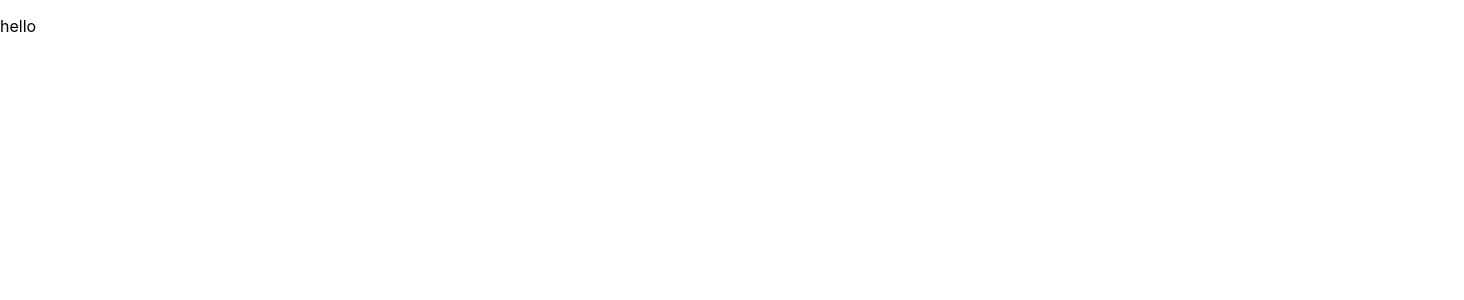
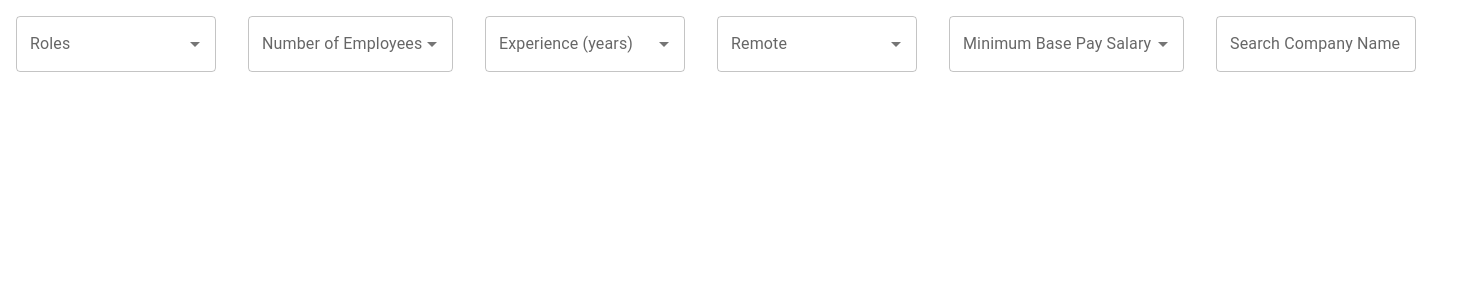
Before and after one commit to Abdur777/Candidate-application, a React (Create React App) app: page / in a window 1280 px wide. Shown: the top 300 px of the page, 1464 px wide, since content can reach past the window. Built offline with nearby package versions, Linux system fonts and the light colour scheme.

Commit message:
Select Field init

```diff
--- a/package.json
+++ b/package.json
@@ -3,8 +3,11 @@
   "version": "0.1.0",
   "private": true,
   "dependencies": {
+    "@emotion/react": "^11.11.4",
+    "@emotion/styled": "^11.11.5",
     "@material-ui/core": "^4.12.4",
     "@material-ui/icons": "^4.11.3",
+    "@mui/material": "^5.15.16",
     "@testing-library/jest-dom": "^5.17.0",
     "@testing-library/react": "^13.4.0",
     "@testing-library/user-event": "^13.5.0",
--- a/src/App.js
+++ b/src/App.js
@@ -1,3 +1,7 @@
+import AllSelect from "./Components/Select/AllSelect";
+
 export default function Home(){
- return <p>hello</p>
+ return (
+  <AllSelect/>
+ )
 }
--- /dev/null
+++ b/src/Components/Select/AllSelect.js
@@ -0,0 +1,21 @@
+import React from "react";
+import RoleSelect from "./SelectRoles";
+import NumberOfEmployeesSelect from "./SelectNumberOfEmployee";
+import { Box } from "@mui/material";
+import ExperienceSelect from "./SelectExperiance";
+import RemoteSelect from "./SelectRemote";
+import SalarySelect from "./SelectSalary";
+import CompanyNameSearch from "./ComapanySearch";
+
+export default function AllSelect(){
+    return (
+        <Box sx={{ display: 'flex' }}>
+            <RoleSelect/>
+            <NumberOfEmployeesSelect/>
+            <ExperienceSelect/>
+            <RemoteSelect/>
+            <SalarySelect/>
+            <CompanyNameSearch/>
+        </Box>
+    )
+}
--- /dev/null
+++ b/src/Components/Select/ComapanySearch.js
@@ -0,0 +1,24 @@
+import * as React from 'react';
+import { TextField, FormControl, InputLabel } from '@mui/material';
+
+export default function CompanyNameSearch() {
+  const [isInputLabelVisible, setIsInputLabelVisible] = React.useState(true);
+
+  const handleInputChange = (event) => {
+    const inputValue = event.target.value;
+    setIsInputLabelVisible(inputValue.trim().length === 0); // Show InputLabel only if input is empty
+  };
+
+  return (
+    <div>
+      <FormControl fullWidth sx={{ m: 2 }}>
+        {isInputLabelVisible && <InputLabel htmlFor="company-name-search">Search Company Name</InputLabel>}
+        <TextField
+          id="company-name-search"
+          onChange={handleInputChange}
+          sx={{ width: 200 }}
+        />
+      </FormControl>
+    </div>
+  );
+}
--- /dev/null
+++ b/src/Components/Select/SelectExperiance.js
@@ -0,0 +1,33 @@
+import * as React from 'react';
+import { Autocomplete, TextField, FormControl, InputLabel } from '@mui/material';
+
+const experienceYears = Array.from({ length: 10 }, (_, index) => index + 1).map((year) => ({ year }));
+
+export default function ExperienceSelect() {
+  const [isInputLabelVisible, setIsInputLabelVisible] = React.useState(true);
+
+  const handleInputChange = (event, value, reason) => {
+    if (reason === 'input') {
+      setIsInputLabelVisible(false); // Hide InputLabel when user starts typing
+    } else {
+      setIsInputLabelVisible(!value); // Hide InputLabel when value is selected
+    }
+  };
+
+  return (
+    <div>
+      <FormControl fullWidth sx={{ m: 2 }}>
+        {isInputLabelVisible && <InputLabel htmlFor="experience-select">Experience (years)</InputLabel>}
+        <Autocomplete
+          id="experience-select"
+          options={experienceYears}
+          getOptionLabel={(option) => option.year.toString()}
+          renderInput={(params) => <TextField {...params} />}
+          onChange={handleInputChange}
+          onInputChange={handleInputChange}
+          sx={{ width: 200 }}
+        />
+      </FormControl>
+    </div>
+  );
+}
--- /dev/null
+++ b/src/Components/Select/SelectNumberOfEmployee.js
@@ -0,0 +1,45 @@
+import * as React from 'react';
+import { Autocomplete, TextField, FormControl, InputLabel } from '@mui/material';
+
+const employeeRanges = [
+  { range: '1-10' },
+  { range: '11-20' },
+  { range: '21-30' },
+  { range: '31-40' },
+  { range: '41-50' },
+  { range: '51-100' },
+  { range: '101-200' },
+  { range: '201-300' },
+  { range: '301-400' },
+  { range: '401-500' },
+  { range: '500+' },
+];
+
+export default function NumberOfEmployeesSelect() {
+  const [isInputLabelVisible, setIsInputLabelVisible] = React.useState(true);
+
+  const handleInputChange = (event, value, reason) => {
+    if (reason === 'input') {
+      setIsInputLabelVisible(false); // Hide InputLabel when user starts typing
+    } else {
+      setIsInputLabelVisible(!value); // Hide InputLabel when value is selected
+    }
+  };
+
+  return (
+    <div>
+      <FormControl fullWidth sx={{ m: 2 }}>
+        {isInputLabelVisible && <InputLabel htmlFor="employee-select">Number of Employees</InputLabel>}
+        <Autocomplete
+          id="employee-select"
+          options={employeeRanges}
+          getOptionLabel={(option) => option.range}
+          renderInput={(params) => <TextField {...params} />}
+          onChange={handleInputChange}
+          onInputChange={handleInputChange}
+          sx={{ width: 205 }}
+        />
+      </FormControl>
+    </div>
+  );
+}
--- /dev/null
+++ b/src/Components/Select/SelectRemote.js
@@ -0,0 +1,37 @@
+import * as React from 'react';
+import { Autocomplete, TextField, FormControl, InputLabel } from '@mui/material';
+
+const remoteOptions = [
+  { option: 'Remote' },
+  { option: 'Hybrid' },
+  { option: 'In-office' },
+];
+
+export default function RemoteSelect() {
+  const [isInputLabelVisible, setIsInputLabelVisible] = React.useState(true);
+
+  const handleInputChange = (event, value, reason) => {
+    if (reason === 'input') {
+      setIsInputLabelVisible(false); // Hide InputLabel when user starts typing
+    } else {
+      setIsInputLabelVisible(!value); // Hide InputLabel when value is selected
+    }
+  };
+
+  return (
+    <div>
+      <FormControl fullWidth sx={{ m: 2 }}>
+        {isInputLabelVisible && <InputLabel htmlFor="remote-select">Remote</InputLabel>}
+        <Autocomplete
+          id="remote-select"
+          options={remoteOptions}
+          getOptionLabel={(option) => option.option}
+          renderInput={(params) => <TextField {...params} />}
+          onChange={handleInputChange}
+          onInputChange={handleInputChange}
+          sx={{ width: 200 }}
+        />
+      </FormControl>
+    </div>
+  );
+}
--- /dev/null
+++ b/src/Components/Select/SelectRoles.js
@@ -0,0 +1,58 @@
+import * as React from 'react';
+import { Autocomplete, TextField,FormControl, InputLabel } from '@mui/material';
+
+const roles = [
+  { role: 'Frontend', category: 'Engineering' },
+  { role: 'Backend ', category: 'Engineering' },
+  { role: 'Fullstack', category: 'Engineering' },
+  { role: 'IOS', category: 'Engineering' },
+  { role: 'Flutter', category: 'Engineering' },
+  { role: 'React Native', category: 'Engineering' },
+  { role: 'Tech Lead', category: 'Engineering' },
+  { role: 'Data Engineer', category: 'Engineering' },
+  { role: 'Data Science', category: 'Engineering' },
+  { role: 'Computer Vision', category: 'Engineering' },
+  { role: 'NLP', category: 'Engineering' },
+  { role: 'Deep Learning', category: 'Engineering' },
+  { role: 'Test / Qa', category: 'Engineering' },
+  { role: 'Web3', category: 'Engineering' },
+  { role: 'Data-infrastructure', category: 'Engineering' },
+  { role: 'Dev-Ops', category: 'Engineering' },
+  { role: 'sre', category: 'Engineering' },
+  { role: 'Design', category: 'Designer' },
+];
+
+export default function RoleSelect() {
+  const [isInputLabelVisible, setIsInputLabelVisible] = React.useState(true);
+
+  const handleInputChange = (event, value, reason) => {
+    if (reason === 'input') {
+      setIsInputLabelVisible(false); // Hide InputLabel when user starts typing
+    } else {
+      setIsInputLabelVisible(!value); // Hide InputLabel when value is selected
+    }
+  };
+
+  return (
+    <div>
+      <FormControl fullWidth sx={{ m: 2 }}>
+        {isInputLabelVisible && <InputLabel htmlFor="role-select">Roles</InputLabel>}
+        <Autocomplete
+          id="role-select"
+          options={roles}
+          groupBy={(option) => option.category}
+          getOptionLabel={(option) => option.role}
+          renderInput={(params) => <TextField {...params} />}
+          onChange={handleInputChange}
+          onInputChange={handleInputChange}
+          renderOption={(props, option) => (
+            <div {...props}>
+              {option.role}
+            </div>
+          )}
+          sx={{width:200}}
+        />
+      </FormControl>
+    </div>
+  );
+}
--- /dev/null
+++ b/src/Components/Select/SelectSalary.js
@@ -0,0 +1,33 @@
+import * as React from 'react';
+import { Autocomplete, TextField, FormControl, InputLabel } from '@mui/material';
+
+const salaryOptions = Array.from({ length: 71 }, (_, index) => ({ salary: index }));
+
+export default function SalarySelect() {
+  const [isInputLabelVisible, setIsInputLabelVisible] = React.useState(true);
+
+  const handleInputChange = (event, value, reason) => {
+    if (reason === 'input') {
+      setIsInputLabelVisible(false); // Hide InputLabel when user starts typing
+    } else {
+      setIsInputLabelVisible(!value); // Hide InputLabel when value is selected
+    }
+  };
+
+  return (
+    <div>
+      <FormControl fullWidth sx={{ m: 2 }}>
+        {isInputLabelVisible && <InputLabel htmlFor="salary-select">Minimum Base Pay Salary</InputLabel>}
+        <Autocomplete
+          id="salary-select"
+          options={salaryOptions}
+          getOptionLabel={(option) => `${option.salary}L`}
+          renderInput={(params) => <TextField {...params} />}
+          onChange={handleInputChange}
+          onInputChange={handleInputChange}
+          sx={{ width: 235 }}
+        />
+      </FormControl>
+    </div>
+  );
+}
```
Also changed, not shown: src/Components/JobCard/JobCard.js (added), 1 other file (tests, documents, lock files or other folders).
